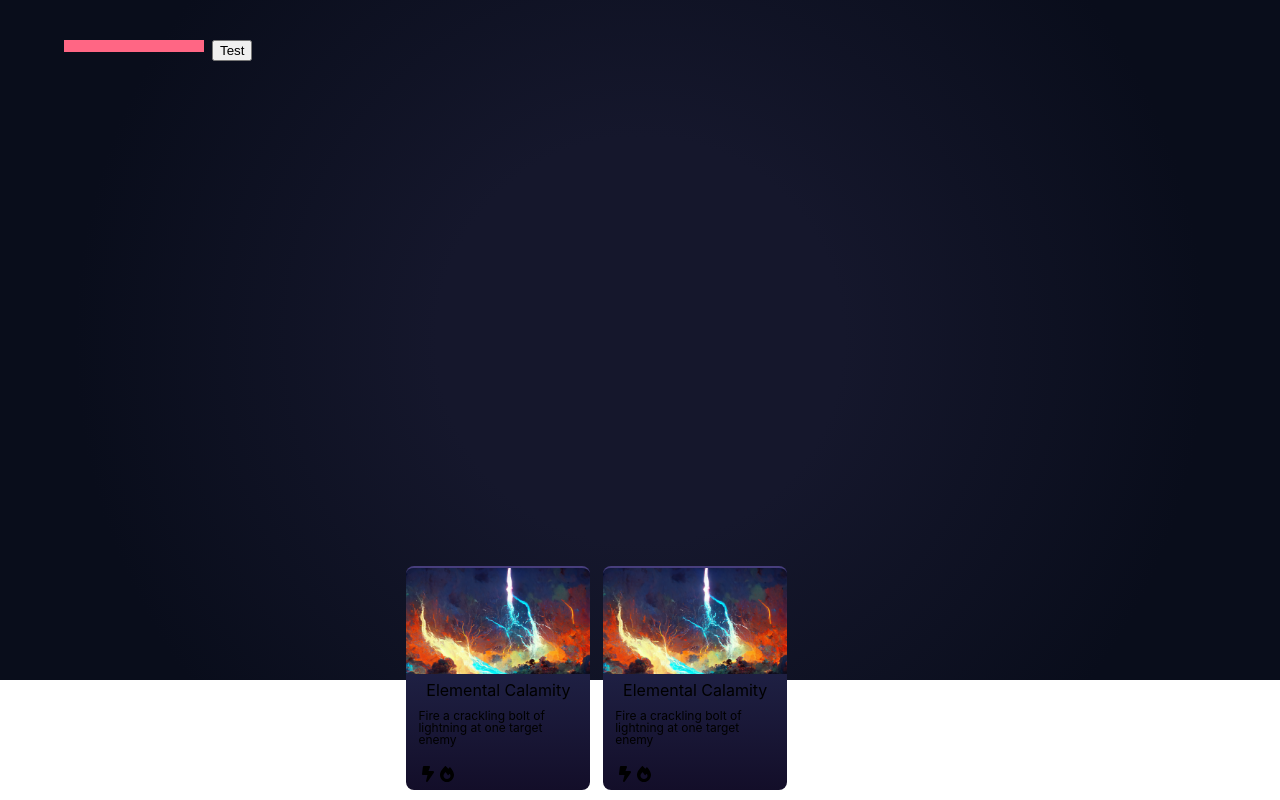
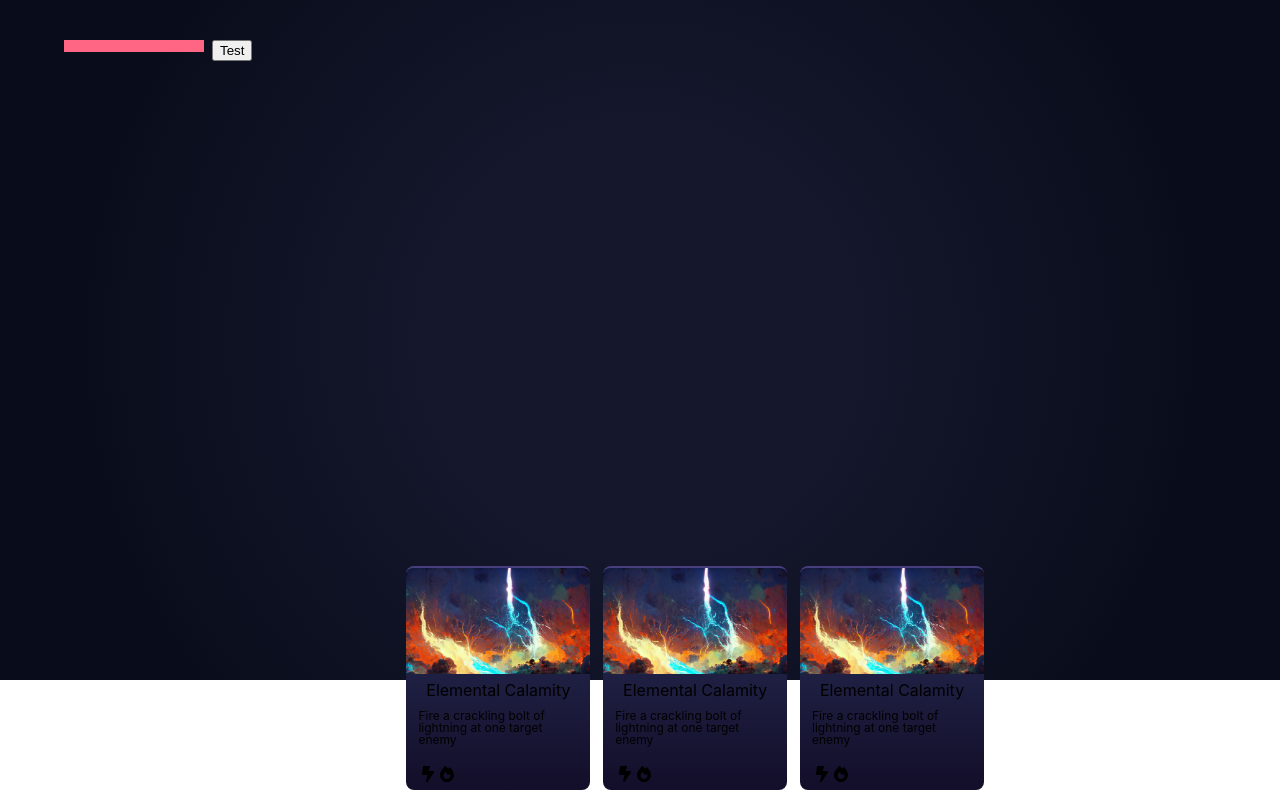
Before and after one commit to SlinkyBMajor/SpiritRealm, a Next.js app: page /game in a window 1280 px wide. Built offline with nearby package versions, Linux system fonts and the light colour scheme.

Commit message:
fixed up the card type

```diff
--- a/components/BottomBar/BottomBar.tsx
+++ b/components/BottomBar/BottomBar.tsx
@@ -1,7 +1,10 @@
 import React from "react";
-import PlayingCard from "../Card/Card";
+import cards from "../../data/cards";
+import Card from "../Card/Card";
 import ManaRomb from "./ManaRomb";
 import { Bar, Hand, HandWrapper, ManaContainer } from "./styles";
+
+const hand = [cards[0], cards[0], cards[0]];
 
 export default function BottomBar() {
   return (
@@ -11,8 +14,9 @@ export default function BottomBar() {
       </ManaContainer>
       <HandWrapper>
         <Hand>
-          <PlayingCard />
-          <PlayingCard />
+          {hand.map((card, i) => (
+            <Card key={card.name + i} cardData={card} />
+          ))}
         </Hand>
       </HandWrapper>
     </Bar>
--- a/data/cards.ts
+++ b/data/cards.ts
@@ -1,6 +1,6 @@
-import { Card } from "../types/card";
+import { CardType } from "../types/card";
 
-const cards: Card[] = [
+const cards: CardType[] = [
   {
     name: "Elemental Calamity",
     image: "elemental-calamity",
--- a/types/card.ts
+++ b/types/card.ts
@@ -1,6 +1,5 @@
-import { Effect } from "../types";
-
-export interface Card {
+import { Effect } from "./effect";
+export interface CardType {
   name: string;
   image: string;
   description: string;
--- a/types/effect.ts
+++ b/types/effect.ts
@@ -1,9 +1,11 @@
 export type ActionType = "damage" | "heal";
 
-export enum Action {
+export type Element = "none" | "fire" | "lightning";
+
+/* export enum Action {
   damage = "damage",
   heal = "heal",
-}
+} */
 
 export interface Effect {
   type: ActionType;
--- a/types/elements.ts
+++ /dev/null
@@ -1 +0,0 @@
-export type Element = "fire";
```
Also changed, not shown: components/Card/Card.tsx (+6 -2 lines), types.ts (deleted, +0 -13 lines).
